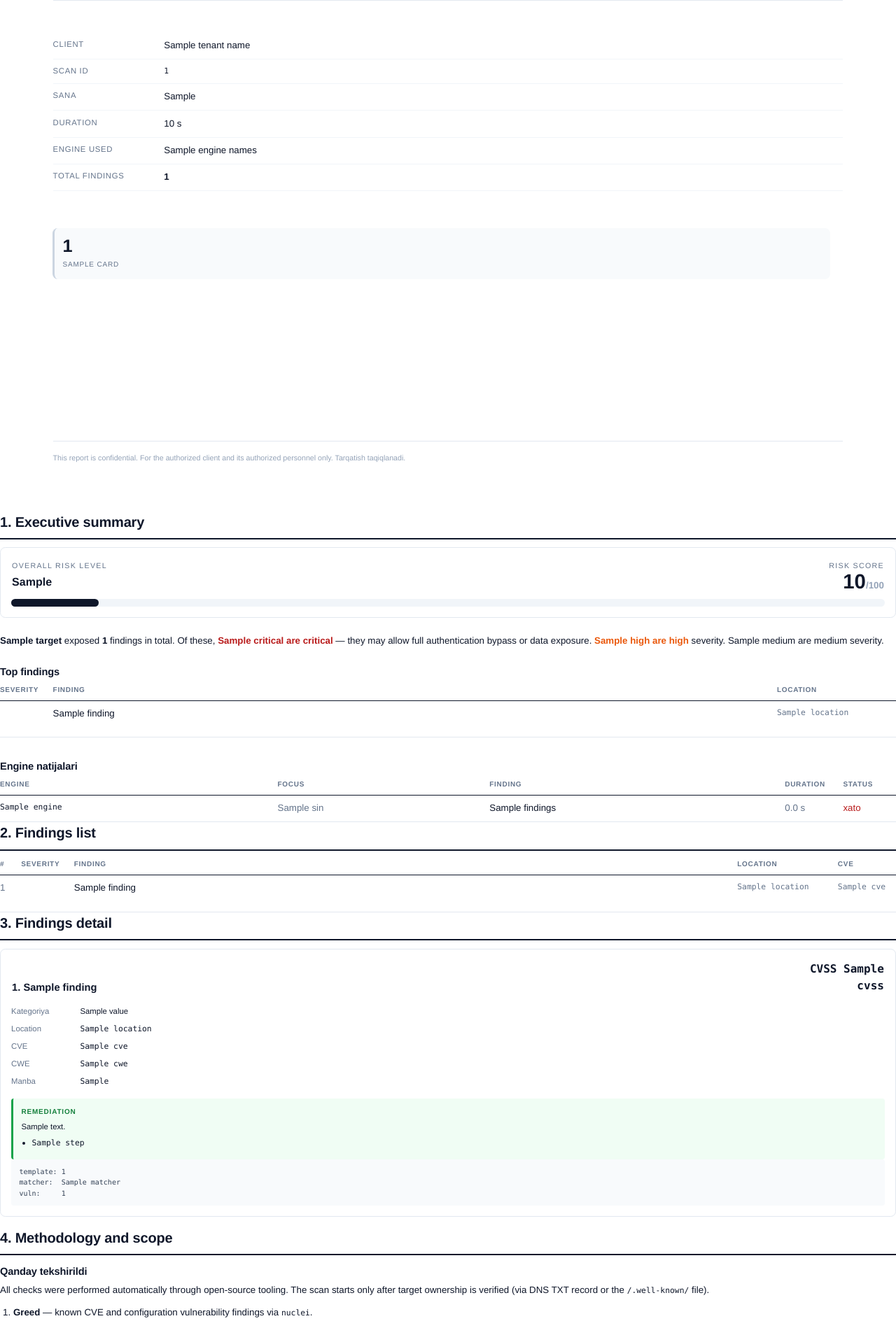
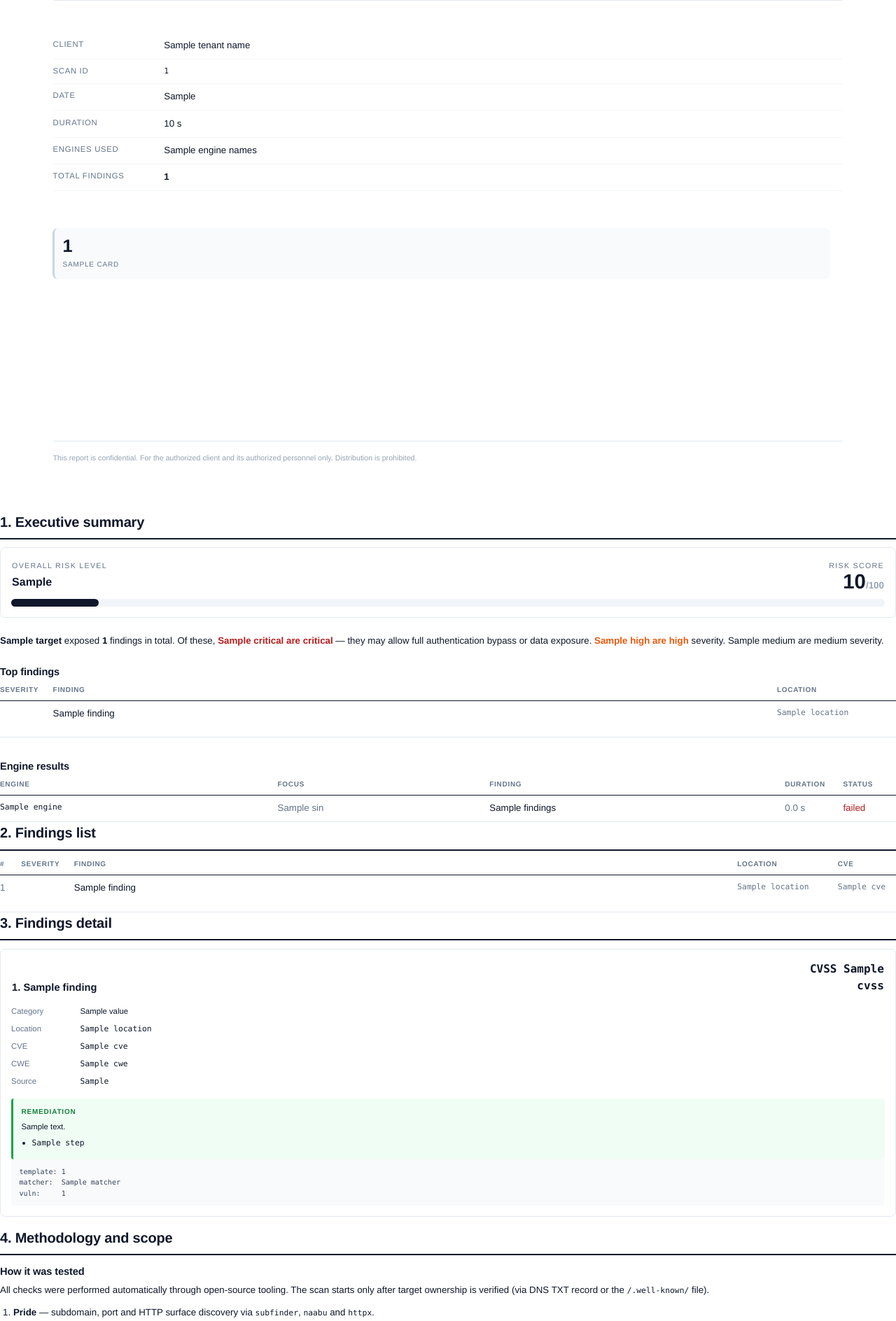
Before and after one commit to asadbekabdulboqiyev/7-deadly-sins, a Python web app: template src/sins/report/templates/report.html.j2 in a window 1280 px wide. Shown: the part 392-2280 px from the top of the page at 70% size. Run offline with Jinja, Linux system fonts and the light colour scheme; the template is opened without the code that fills it: most values are stand-ins (such as "Sample title", 1, 10 or a date in 2020).

Commit message:
fix: make report and CLI fully english, list all seven engines

```diff
--- a/src/sins/report/templates/report.html.j2
+++ b/src/sins/report/templates/report.html.j2
@@ -1,5 +1,5 @@
 <!DOCTYPE html>
-<html lang="uz">
+<html lang="en">
 <head>
 <meta charset="utf-8">
 <title>Security Assessment — {{ target }}</title>
@@ -8,7 +8,7 @@
     size: A4;
     margin: 20mm 16mm 18mm 16mm;
     @bottom-left {
-      content: "Maxfiy — {{ target }}";
+      content: "Confidential — {{ target }}";
       font-size: 7.5pt;
       color: #94a3b8;
     }
@@ -260,9 +260,9 @@
   <table class="meta-table">
     <tr><td>Client</td><td>{{ tenant_name }}</td></tr>
     <tr><td>Scan ID</td><td class="mono">{{ scan_id }}</td></tr>
-    <tr><td>Sana</td><td>{{ generated_at_str }}</td></tr>
+    <tr><td>Date</td><td>{{ generated_at_str }}</td></tr>
     <tr><td>Duration</td><td>{{ duration_s }} s</td></tr>
-    <tr><td>Engine used</td><td>{{ engine_names }}</td></tr>
+    <tr><td>Engines used</td><td>{{ engine_names }}</td></tr>
     <tr><td>Total findings</td><td><strong>{{ total_findings }}</strong></td></tr>
   </table>
 
@@ -279,7 +279,7 @@
 
   <div class="cover-foot">
     This report is confidential. For the authorized client and its authorized personnel only.
-    Tarqatish taqiqlanadi.
+    Distribution is prohibited.
   </div>
 </div>
 
@@ -346,7 +346,7 @@
   </table>
   {% endif %}
 
-  <h3 style="margin-top:8mm">Engine natijalari</h3>
+  <h3 style="margin-top:8mm">Engine results</h3>
   <table class="grid">
     <thead>
       <tr>
@@ -369,7 +369,7 @@
         {% else %}
         <td>{{ e.findings }}</td>
         <td class="muted">{{ (e.duration_ms / 1000) | round(1) }} s</td>
-        <td>{% if e.ok %}<span style="color:#15803d">ok</span>{% else %}<span style="color:#b91c1c">xato</span>{% endif %}</td>
+        <td>{% if e.ok %}<span style="color:#15803d">ok</span>{% else %}<span style="color:#b91c1c">failed</span>{% endif %}</td>
         {% endif %}
       </tr>
       {% endfor %}
@@ -430,11 +430,11 @@
     </table>
 
     <table class="kv">
-      <tr><td>Kategoriya</td><td>{{ f.category.value }}</td></tr>
+      <tr><td>Category</td><td>{{ f.category.value }}</td></tr>
       <tr><td>Location</td><td class="mono">{{ f.location }}</td></tr>
       {% if f.cve %}<tr><td>CVE</td><td class="mono">{{ f.cve | join(", ") }}</td></tr>{% endif %}
       {% if f.cwe %}<tr><td>CWE</td><td class="mono">{{ f.cwe | join(", ") }}</td></tr>{% endif %}
-      <tr><td>Manba</td><td class="mono">{{ f.source_tools | join(", ") }}</td></tr>
+      <tr><td>Source</td><td class="mono">{{ f.source_tools | join(", ") }}</td></tr>
     </table>
 
     {% if f.remediation %}
@@ -463,15 +463,19 @@ vuln:     {{ f.evidence.vuln_id }}{% endif %}</div>
 <div class="section">
   <h2>{{ 4 if findings else 3 }}. Methodology and scope</h2>
 
-  <h3>Qanday tekshirildi</h3>
+  <h3>How it was tested</h3>
   <p>
     All checks were performed automatically through open-source tooling.
     The scan starts only after target ownership is verified (via DNS TXT record or
     the <span class="mono">/.well-known/</span> file).
   </p>
   <ol>
-    <li><strong>Greed</strong> — known CVE and configuration vulnerability findings via <span class="mono">nuclei</span>.</li>
-    <li><strong>Sloth</strong> — known vulnerable dependencies via <span class="mono">osv-scanner</span>.</li>
+    <li><strong>Pride</strong> — subdomain, port and HTTP surface discovery via <span class="mono">subfinder</span>, <span class="mono">naabu</span> and <span class="mono">httpx</span>.</li>
+    <li><strong>Greed</strong> — known CVE and configuration findings via <span class="mono">nuclei</span>.</li>
+    <li><strong>Sloth</strong> — vulnerable dependencies via <span class="mono">osv-scanner</span>.</li>
+    <li><strong>Envy</strong> — TLS protocols, certificates and cipher suites via <span class="mono">sslyze</span>.</li>
+    <li><strong>Lust</strong> and <strong>Gluttony</strong> — header, cookie and rate-limit signals from response metadata.</li>
+    <li><strong>Wrath</strong> — high and critical hits re-run with the same template to confirm reproducibility.</li>
   </ol>
 
   <h3>Limitations</h3>
@@ -481,7 +485,7 @@ vuln:     {{ f.evidence.vuln_id }}{% endif %}</div>
     engineering were not tested. A manual penetration test is recommended for high-risk systems.
   </div>
 
-  <h3 style="margin-top:6mm">False positive haqida</h3>
+  <h3 style="margin-top:6mm">About false positives</h3>
   <p>
     Automated scanners can sometimes produce false positives. A manual confirmation
     before remediating each critical or high-severity finding is recommended.
@@ -490,9 +494,9 @@ vuln:     {{ f.evidence.vuln_id }}{% endif %}</div>
   <h3 style="margin-top:6mm">About this report</h3>
   <table class="kv">
     <tr><td>Scan ID</td><td class="mono">{{ scan_id }}</td></tr>
-    <tr><td>Yaratilgan</td><td>{{ generated_at_str }}</td></tr>
+    <tr><td>Generated</td><td>{{ generated_at_str }}</td></tr>
     <tr><td>Target</td><td class="mono">{{ target }}</td></tr>
-    <tr><td>Engine</td><td class="mono">{{ engine_names }}</td></tr>
+    <tr><td>Engines</td><td class="mono">{{ engine_names }}</td></tr>
   </table>
 </div>
 
```
Also changed, not shown: PROGRESS.md (+26 -1 lines), src/sins/cli.py (+4 -4 lines).
